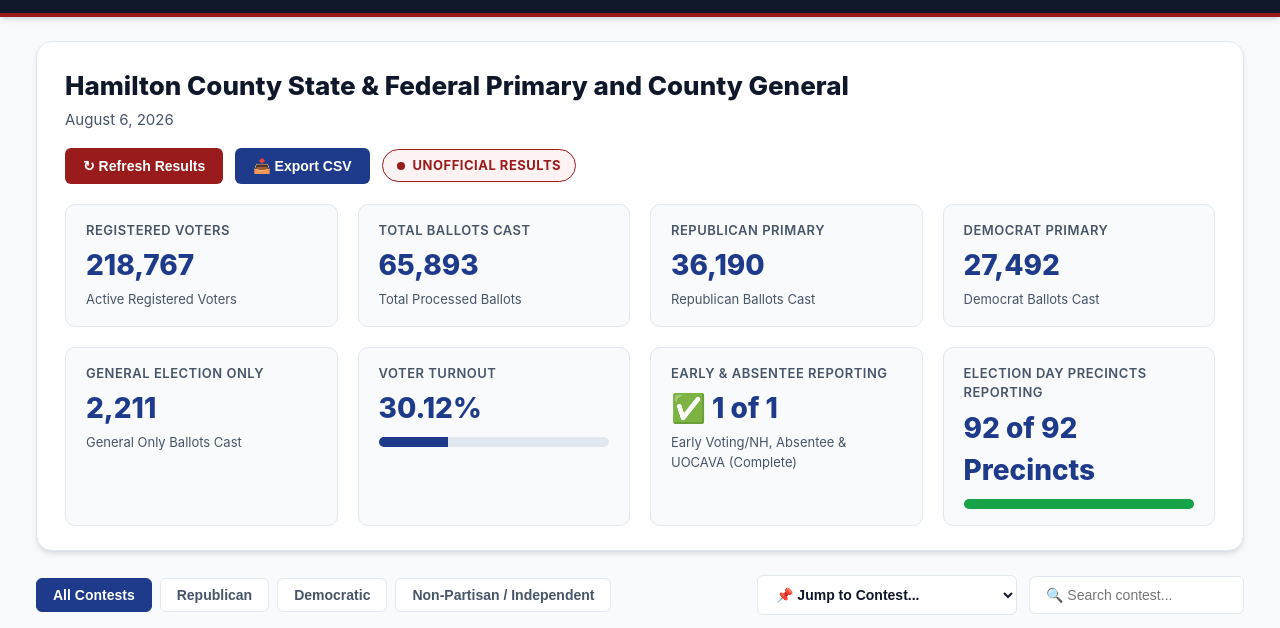
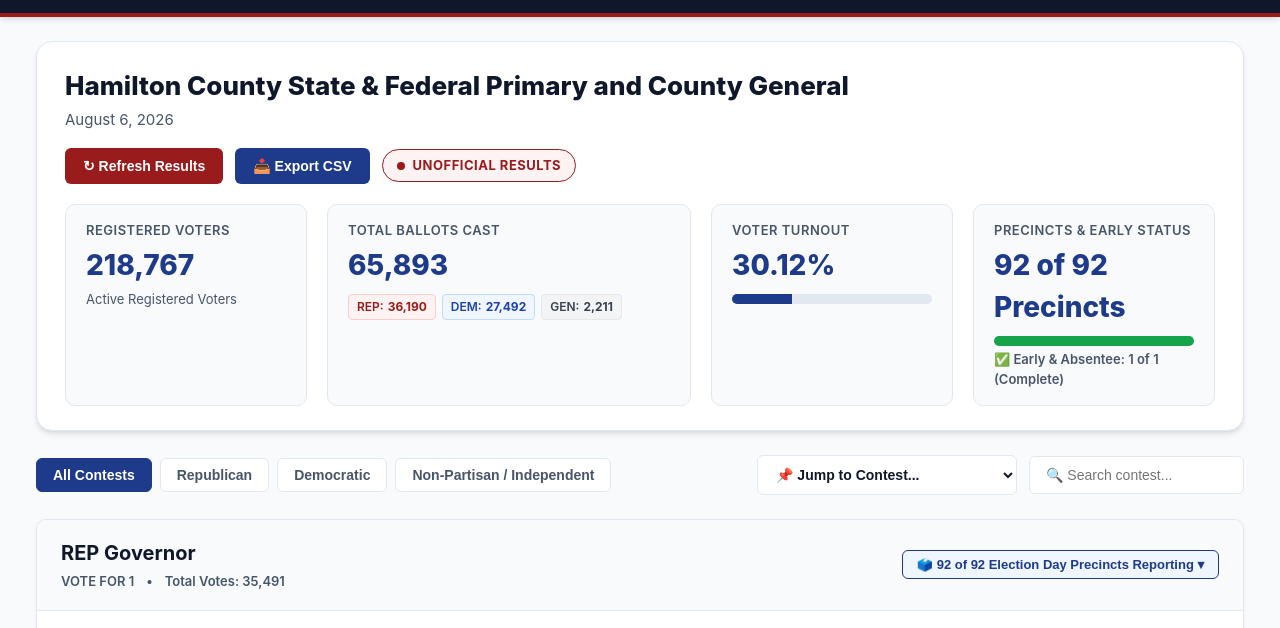
Before and after one commit to hamcoec-dot/Election_Night_Results, a plain HTML site: page index.html in a window 1280 px wide. Shown: the part 122-750 px from the top of the page. Drawn offline with Linux system fonts and the light colour scheme.

Commit message:
Top banner cleanup

```diff
--- a/app.js
+++ b/app.js
@@ -223,12 +223,7 @@ window.ElectionApp = (function() {
       const earlyRep = hasBallots && ((data.earlyVotingReporting !== undefined) ? data.earlyVotingReporting : (data.hasEarlyUpload ? 1 : 0)) ? 1 : 0;
       const earlyTot = data.earlyVotingTotal || 1;
       const earlyBadge = earlyRep > 0 ? '&#x2705;' : '&#x23F3;';
-      statEarlyVal.innerHTML = `${earlyBadge} ${earlyRep} of ${earlyTot}`;
-      if (statEarlySub) {
-        statEarlySub.textContent = earlyRep > 0
-          ? 'Early Voting/NH, Absentee & UOCAVA (Complete)'
-          : 'Early Voting/NH, Absentee & UOCAVA (Pending)';
-      }
+      statEarlyVal.innerHTML = `${earlyBadge} Early &amp; Absentee: ${earlyRep} of ${earlyTot} (${earlyRep > 0 ? 'Complete' : 'Pending'})`;
     }
     if (turnoutFill) turnoutFill.style.width = `${Math.min(data.turnoutPercent, 100)}%`;
     if (reportingFill) reportingFill.style.width = `${Math.min(reportingPct, 100)}%`;
@@ -832,7 +827,7 @@ window.ElectionApp = (function() {
 
                 <div class="proj-cand-bar-item">
                   <div class="proj-cand-header">
-                    <span>Total Ballots Processed</span>
+                    <span>Total Ballots Cast</span>
                     <span style="color:var(--primary); font-weight:800;">${data.totalBallots.toLocaleString()}</span>
                   </div>
                   <div class="proj-track"><div class="proj-fill" style="width: ${Math.min(data.turnoutPercent, 100)}%; background:var(--primary);"></div></div>
--- a/index.html
+++ b/index.html
@@ -87,7 +87,7 @@
         </div>
       </div>
 
-      <!-- Turnout Summary Metrics Grid -->
+      <!-- Turnout Summary Metrics Grid (4 Clean KPI Cards) -->
       <div class="metrics-grid" role="region" aria-label="Overall Turnout Statistics">
         <div class="metric-card">
           <div class="metric-label">Registered Voters</div>
@@ -95,28 +95,14 @@
           <div class="metric-subtext">Active Registered Voters</div>
         </div>
 
-        <div class="metric-card">
+        <div class="metric-card" style="flex: 2 1 320px !important;">
           <div class="metric-label">Total Ballots Cast</div>
           <div id="stat-ballots" class="metric-value">--</div>
-          <div class="metric-subtext">Total Processed Ballots</div>
-        </div>
-
-        <div class="metric-card">
-          <div class="metric-label">Republican Primary</div>
-          <div id="stat-ballots-rep" class="metric-value">--</div>
-          <div class="metric-subtext">Republican Ballots Cast</div>
-        </div>
-
-        <div class="metric-card">
-          <div class="metric-label">Democrat Primary</div>
-          <div id="stat-ballots-dem" class="metric-value">--</div>
-          <div class="metric-subtext">Democrat Ballots Cast</div>
-        </div>
-
-        <div class="metric-card">
-          <div class="metric-label">General Election Only</div>
-          <div id="stat-ballots-gen" class="metric-value">--</div>
-          <div class="metric-subtext">General Only Ballots Cast</div>
+          <div class="ballot-breakdown-pills" aria-label="Party Ballot Breakdown">
+            <span class="ballot-pill ballot-pill-rep">REP: <strong id="stat-ballots-rep">--</strong></span>
+            <span class="ballot-pill ballot-pill-dem">DEM: <strong id="stat-ballots-dem">--</strong></span>
+            <span class="ballot-pill ballot-pill-gen">GEN: <strong id="stat-ballots-gen">--</strong></span>
+          </div>
         </div>
 
         <div class="metric-card">
@@ -128,17 +114,12 @@
         </div>
 
         <div class="metric-card">
-          <div class="metric-label">Early &amp; Absentee Reporting</div>
-          <div id="stat-early-val" class="metric-value">--</div>
-          <div id="stat-early-sub" class="metric-subtext">Early Voting/NH, Absentee &amp; UOCAVA</div>
-        </div>
-
-        <div class="metric-card">
-          <div class="metric-label">Election Day Precincts Reporting</div>
+          <div class="metric-label">Precincts &amp; Early Status</div>
           <div id="stat-reporting" class="metric-value">--</div>
           <div class="precinct-bar-container" aria-hidden="true">
             <div id="reporting-fill" class="precinct-bar-fill" style="width: 0%;"></div>
           </div>
+          <div id="stat-early-val" class="metric-subtext" style="margin-top:6px; font-weight:600;">--</div>
         </div>
       </div>
     </header>
--- a/styles.css
+++ b/styles.css
@@ -366,6 +366,41 @@ body {
   font-size: 13px !important;
   color: var(--neutral-muted) !important;
   margin-top: 4px !important;
+}
+
+.ballot-breakdown-pills {
+  display: flex !important;
+  flex-wrap: wrap !important;
+  gap: 6px !important;
+  margin-top: 8px !important;
+}
+
+.ballot-pill {
+  font-size: 12px !important;
+  font-weight: 600 !important;
+  padding: 3px 8px !important;
+  border-radius: 4px !important;
+  display: inline-flex !important;
+  align-items: center !important;
+  gap: 4px !important;
+}
+
+.ballot-pill-rep {
+  background: #fef2f2 !important;
+  color: #991b1b !important;
+  border: 1px solid #fecaca !important;
+}
+
+.ballot-pill-dem {
+  background: #eff6ff !important;
+  color: #1e40af !important;
+  border: 1px solid #bfdbfe !important;
+}
+
+.ballot-pill-gen {
+  background: #f3f4f6 !important;
+  color: #374151 !important;
+  border: 1px solid #e5e7eb !important;
 }
 
 .turnout-bar-container {
```
